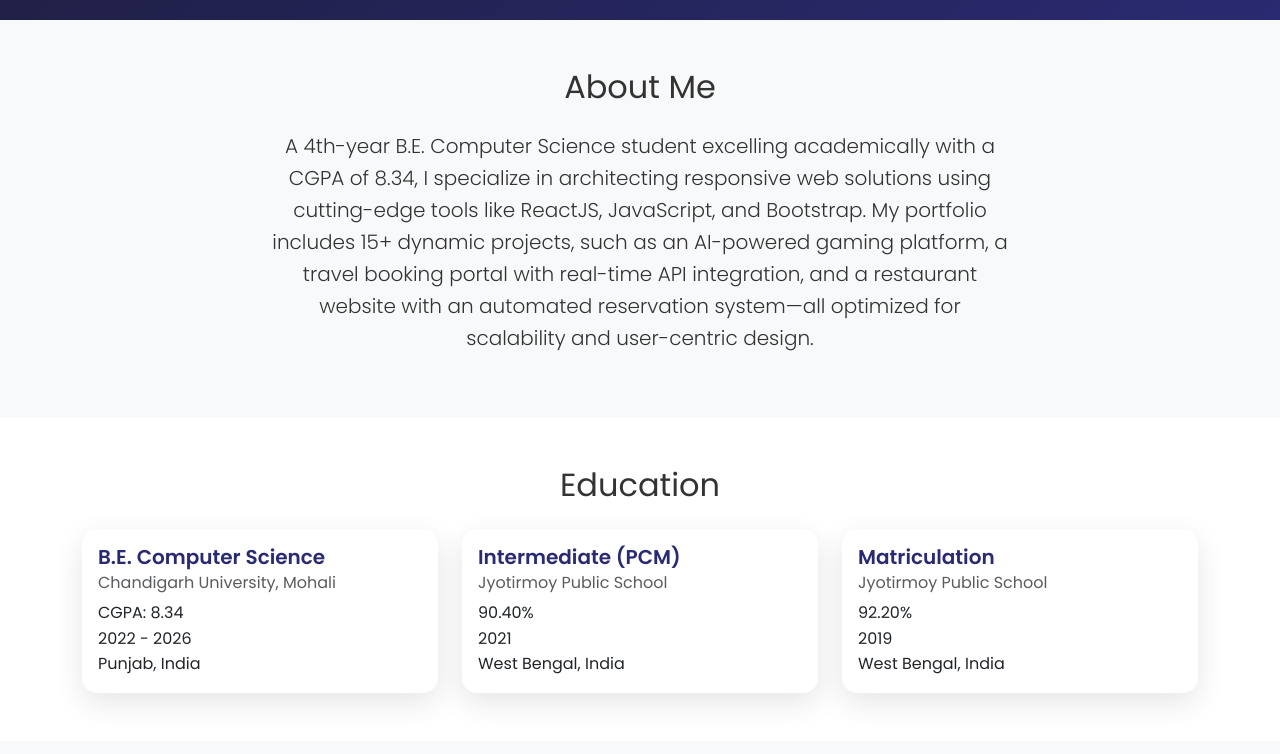
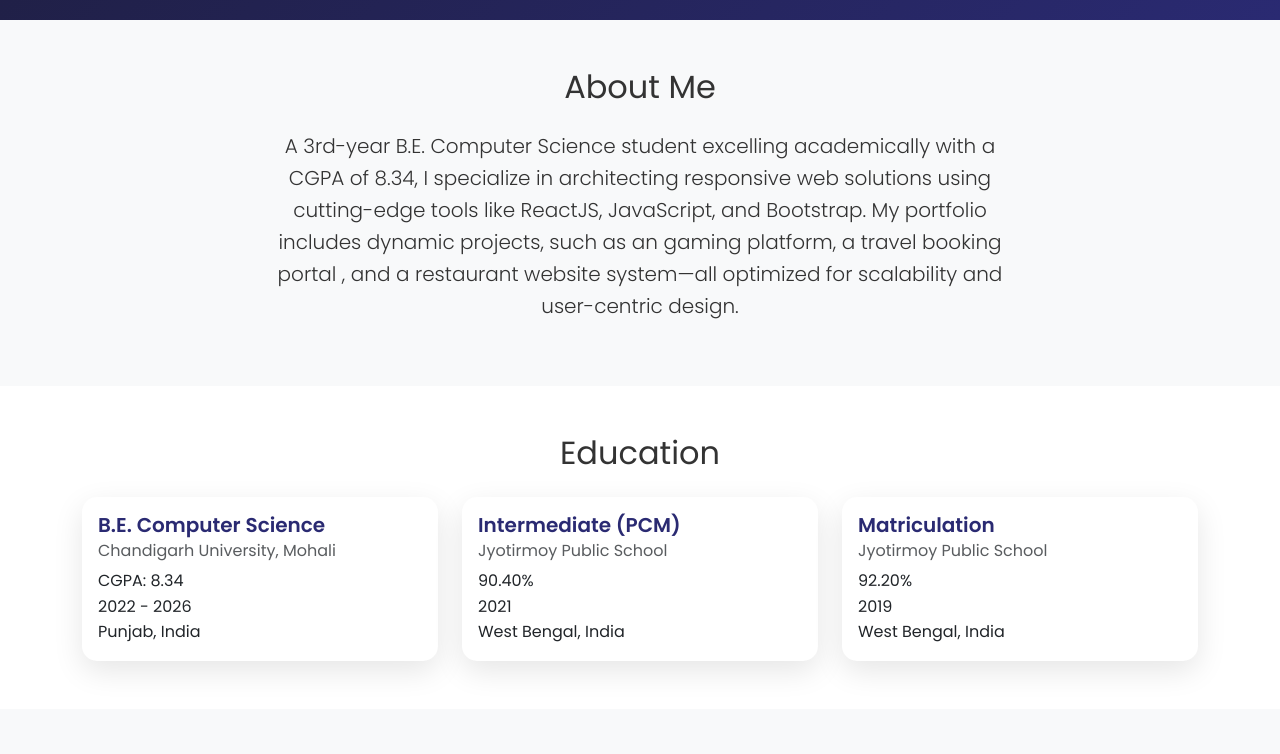
Before and after one commit to 22bcs16876-Neha/Portfolio_website, a plain HTML site: page index.html in a window 1280 px wide. Shown: the part 780-1534 px from the top of the page. Drawn offline with nearby package versions, Linux system fonts and the light colour scheme.

Commit message:
Update index.html

```diff
--- a/index.html
+++ b/index.html
@@ -53,7 +53,7 @@
       <div class="row">
         <div class="col-lg-8 mx-auto">
           <p class="lead text-center">
-            A 4th-year B.E. Computer Science student excelling academically with a CGPA of 8.34, I specialize in architecting responsive web solutions using cutting-edge tools like ReactJS, JavaScript, and Bootstrap. My portfolio includes 15+ dynamic projects, such as an AI-powered gaming platform, a travel booking portal with real-time API integration, and a restaurant website with an automated reservation system—all optimized for scalability and user-centric design. </p>
+            A 3rd-year B.E. Computer Science student excelling academically with a CGPA of 8.34, I specialize in architecting responsive web solutions using cutting-edge tools like ReactJS, JavaScript, and Bootstrap. My portfolio includes dynamic projects, such as an gaming platform, a travel booking portal , and a restaurant website system—all optimized for scalability and user-centric design. </p>
         </div>
       </div>
     </div>
```
